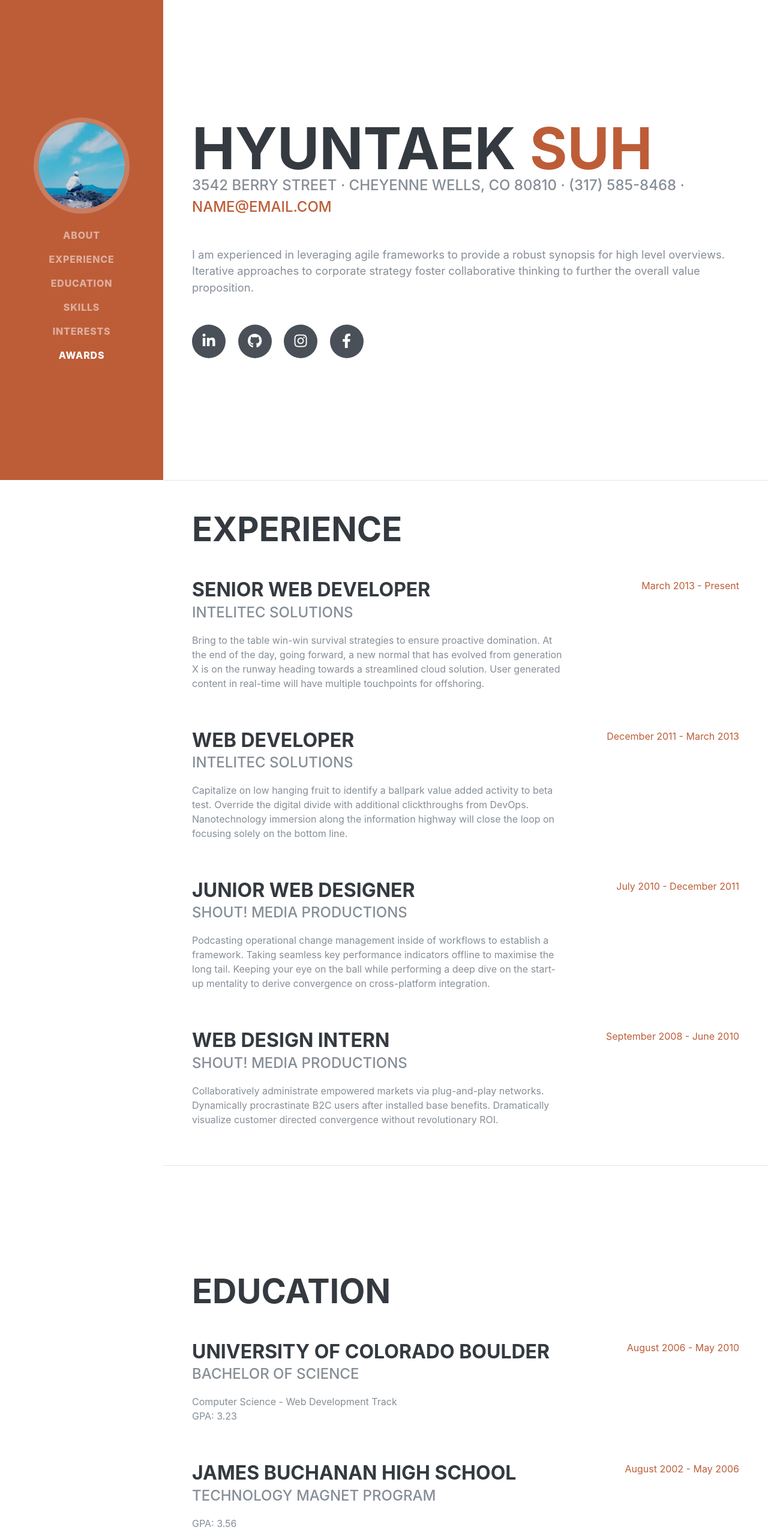
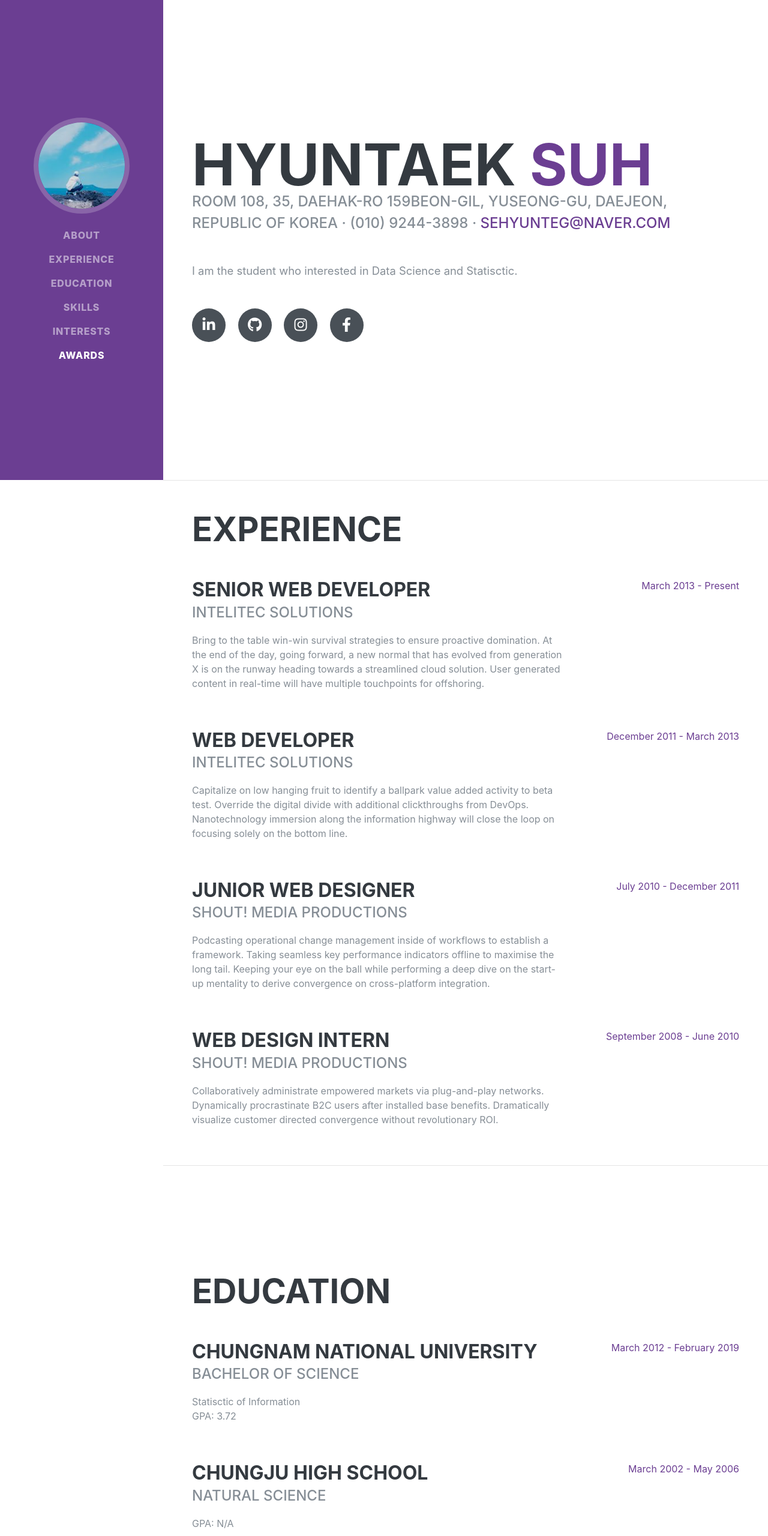
Before and after one commit to sht3898/sht3898.github.io, a plain HTML site: page index.html in a window 1280 px wide. Shown: the top 2560 px of the page at 60% size. Drawn offline with Linux system fonts and the light colour scheme; a web font is replaced by a local one.

Commit message:
두번째수정

```diff
--- a/index.html
+++ b/index.html
@@ -66,10 +66,10 @@
         <h1 class="mb-0">Hyuntaek
           <span class="text-primary">Suh</span>
         </h1>
-        <div class="subheading mb-5">3542 Berry Street · Cheyenne Wells, CO 80810 · (317) 585-8468 ·
-          <a href="mailto:name@email.com">name@email.com</a>
+        <div class="subheading mb-5"> Room 108, 35, Daehak-ro 159beon-gil, Yuseong-gu, Daejeon, Republic of Korea · (010) 9244-3898 ·
+          <a href="mailto:sehyunteg@naver.com">sehyunteg@naver.com</a>
         </div>
-        <p class="lead mb-5">I am experienced in leveraging agile frameworks to provide a robust synopsis for high level overviews. Iterative approaches to corporate strategy foster collaborative thinking to further the overall value proposition.</p>
+        <p class="lead mb-5">I am the student who interested in Data Science and Statisctic.</p>
         <div class="social-icons">
           <a href="#">
             <i class="fab fa-linkedin-in"></i>
@@ -149,24 +149,24 @@
 
         <div class="resume-item d-flex flex-column flex-md-row justify-content-between mb-5">
           <div class="resume-content">
-            <h3 class="mb-0">University of Colorado Boulder</h3>
+            <h3 class="mb-0">Chungnam National University</h3>
             <div class="subheading mb-3">Bachelor of Science</div>
-            <div>Computer Science - Web Development Track</div>
-            <p>GPA: 3.23</p>
+            <div>Statisctic of Information</div>
+            <p>GPA: 3.72</p>
           </div>
           <div class="resume-date text-md-right">
-            <span class="text-primary">August 2006 - May 2010</span>
+            <span class="text-primary">March 2012 - February 2019</span>
           </div>
         </div>
 
         <div class="resume-item d-flex flex-column flex-md-row justify-content-between">
           <div class="resume-content">
-            <h3 class="mb-0">James Buchanan High School</h3>
-            <div class="subheading mb-3">Technology Magnet Program</div>
-            <p>GPA: 3.56</p>
+            <h3 class="mb-0">Chungju High School</h3>
+            <div class="subheading mb-3">Natural Science</div>
+            <p>GPA: N/A</p>
           </div>
           <div class="resume-date text-md-right">
-            <span class="text-primary">August 2002 - May 2006</span>
+            <span class="text-primary">March 2002 - May 2006</span>
           </div>
         </div>
 
@@ -274,11 +274,11 @@
           <li>
             <i class="fa-li fa fa-trophy text-warning"></i>
             1<sup>st</sup>
-            Place - James Buchanan High School - Hackathon 2006</li>
+            Place - Chungju High School - Hackathon 2006</li>
           <li>
             <i class="fa-li fa fa-trophy text-warning"></i>
             3<sup>rd</sup>
-            Place - James Buchanan High School - Hackathon 2005</li>
+            Place - Chungju High School - Hackathon 2005</li>
         </ul>
       </div>
     </section>
```
Also changed, not shown: css/resume.min.css.
